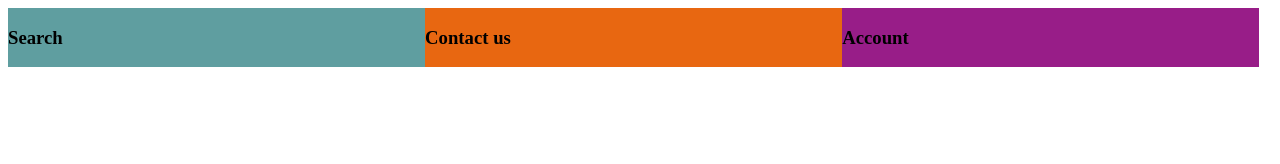
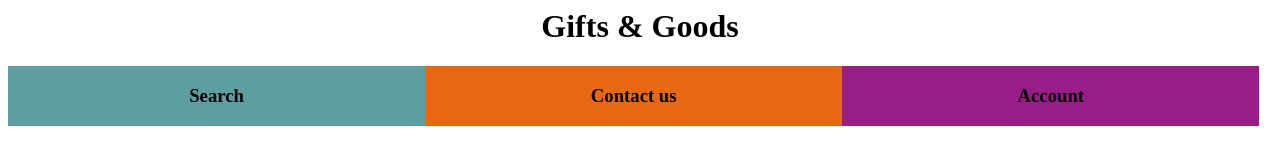
Before and after one commit to GiftsNGoods/GiftsNGoods.github.io, a plain HTML site: page UserHome.html in a window 1280 px wide. Drawn offline with Linux system fonts and the light colour scheme.

Commit message:
Centered text and added header on UserHome

```diff
--- a/UserHome.html
+++ b/UserHome.html
@@ -1,24 +1,25 @@
 <html>
 <head>
 <style>
-.container {
+.header {
     display:flex;
 }
-.container div {
+.header div {
     width: 33%
 }
 </style>
 </head>
 <body>
-<div class = "container">
+<h1 style="text-align: center;">Gifts & Goods</h1>
+<div class = "header">
     <div style = "background-color: cadetblue;">
-        <h3>Search</h3>
+        <h3 style="text-align: center;">Search</h3>
     </div>
     <div style = "background-color: rgb(232, 103, 17);">
-        <h3>Contact us</h3>
+        <h3 style="text-align: center;">Contact us</h3>
     </div>
     <div style = "background-color: rgb(152, 29, 136);">
-        <h3>Account</h3>
+        <h3 style="text-align: center;">Account</h3>
     </div>
 
 </div>
```
